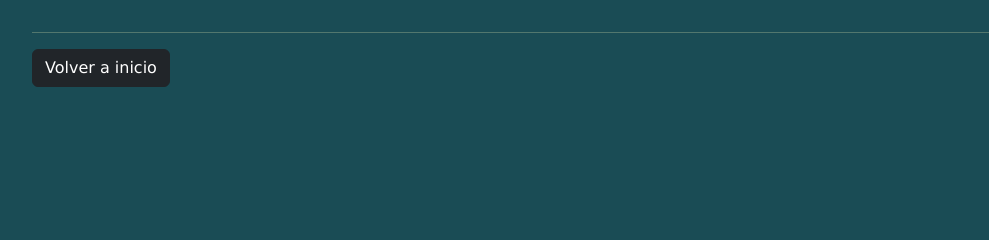
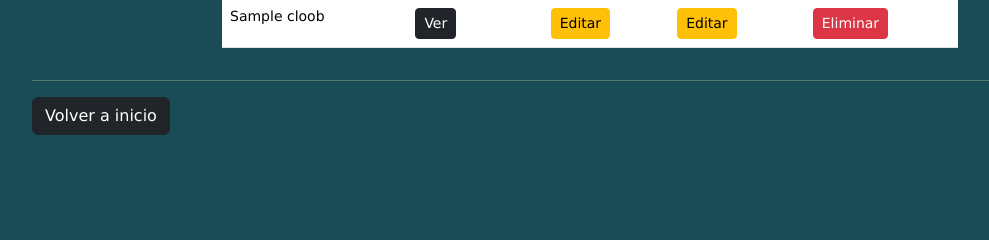
Before and after one commit to danisalo/cloob-virtual-book-club, a Node server app: page /cloob/lista in a window 1280 px wide. Shown: the part 225-465 px from the top of the page, without its empty margins (50-1039 px from the left). Run offline with Node 20, Linux system fonts and the light colour scheme; a user stored in the database is signed in; tables that the repository leaves empty hold one stand-in row (values such as "Sample post"); some libraries are stand-ins or nearby versions.

Commit message:
base de datos compartida

```diff
--- a/config/session.config.js
+++ b/config/session.config.js
@@ -18,7 +18,7 @@ module.exports = app => {
                 maxAge: 60000000
             },
             store: MongoStore.create({
-                mongoUrl: process.env.MONGODB_URI || "mongodb://127.0.0.1:27017/Cloob"
+                mongoUrl: process.env.MONGODB_URI || "mongodb+srv://jacobviv:cloob-password@cluster0.dwspyux.mongodb.net/cloob"
             })
         })
     )
--- a/db/index.js
+++ b/db/index.js
@@ -1,7 +1,7 @@
 const mongoose = require("mongoose")
 
 const MONGO_URI =
-  process.env.MONGODB_URI || "mongodb://127.0.0.1:27017/Cloob"
+  process.env.MONGODB_URI || "mongodb+srv://jacobviv:cloob-password@cluster0.dwspyux.mongodb.net/cloob"
 
 mongoose
   .set('strictQuery', false)
--- a/routes/cloob.routes.js
+++ b/routes/cloob.routes.js
@@ -1,8 +1,12 @@
 const express = require('express')
 const router = express.Router()
+// Models
 const Cloob = require('./../models/Cloob.model')
+const Event = require('./../models/Event.model')
+const User = require('./../models/User.model')
 
-const { isLoggedIn, checkRole } = require('../middlewares/route-guard')
+// Middlewares
+const { currentUser, isLoggedIn, isLoggedOut, checkRole } = require('../middlewares/route-guard')
 
 ////////////////////////////////////////////
 
@@ -13,7 +17,7 @@ router.get('/lista', isLoggedIn, (req, res, next) => {
         .then(cloobs => {
             res.render('cloob/list', {
                 cloobs: cloobs,
-                isAdmin: req.session.currentUser?.role === 'ADMIN',       // ROLES: contenido renderizado por rol
+                // isAdmin: req.session.currentUser?.role === 'ADMIN',       // ROLES: contenido renderizado por rol
                 // isEditor: req.session.currentUser?.role === 'EDITOR',
             })
         })
@@ -50,16 +54,15 @@ router.post('/crear', isLoggedIn, (req, res, next) => {
 
 
 // Render cloob details
-router.get('/cloob/:cloob_id', (req, res, next) => {
+router.get('/detalles/:cloob_id', (req, res, next) => {
 
     const { cloob_id } = req.params
 
     Cloob
         .findById(cloob_id)
-        .then(cloob => res.render(`cloob/${cloob.name}`, cloob))
+        .then(cloob => res.render('cloob/cloob-details', cloob))
         .catch(err => next(err))
 })
-
 
 
 // Edit form render
--- /dev/null
+++ b/views/cloob/cloob-details.hbs
@@ -0,0 +1,3 @@
+<br><br><br><br><br><br><br>
+<h1>Detalles del Cloob</h1>
+<a href="/cloob/crear-evento-1" class="btn btn-warning btn-sm">Crear Cloob</a>
--- a/views/cloob/list.hbs
+++ b/views/cloob/list.hbs
@@ -19,24 +19,24 @@
                 <tbody>
 
 
-                    {{#each cloob}}
+                    {{#each cloobs}}
 
                     <tr>
 
                         <td>{{name}}</td>
 
                         <td>
-                            <a href="/cloob/{{_id}}" class="btn btn-dark btn-sm">Ver</a>
+                            <a href="/cloob/detalles/{{_id}}" class="btn btn-dark btn-sm">Ver</a>
                         </td>
-
-                        {{#if ../isHost}}
+                        {{!--
+                        {{#if ../isHost}} --}}
                         <td>
                             <a href="/editar/{{cloob_id}}" class="btn btn-warning btn-sm">Editar</a>
                         </td>
 
-                        {{/if}}
+                        {{!-- {{/if}}
 
-                        {{#if ../isAdmin}}
+                        {{#if ../isAdmin}} --}}
                         <td>
                             <a href="/editar/{{cloob_id}}" class="btn btn-warning btn-sm">Editar</a>
                         </td>
@@ -46,7 +46,7 @@
                                 <input type="submit" value="Eliminar" class="btn btn-danger btn-sm">
                             </form>
                         </td>
-                        {{/if}}
+                        {{!-- {{/if}} --}}
 
                     </tr>
 
```
